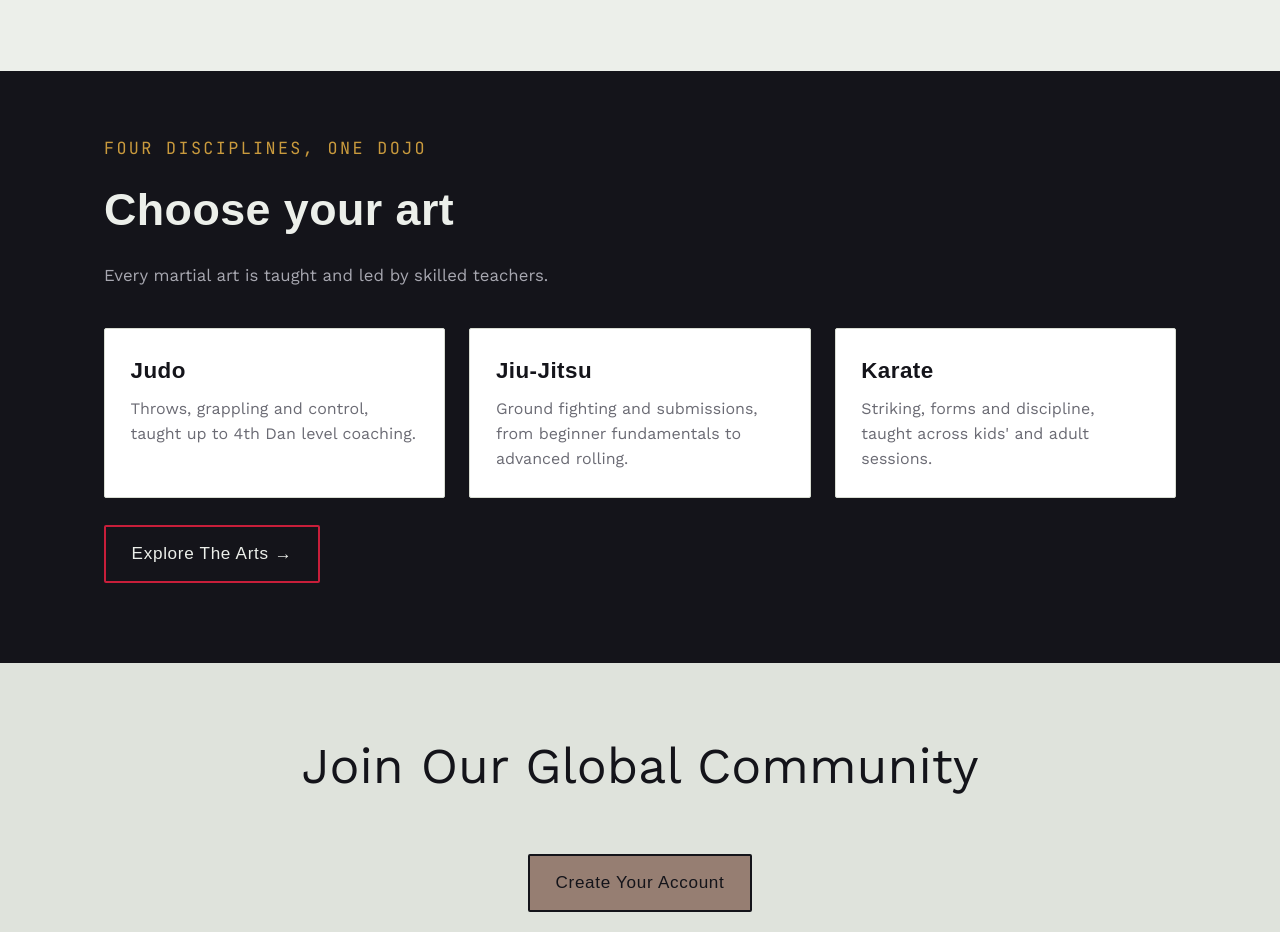
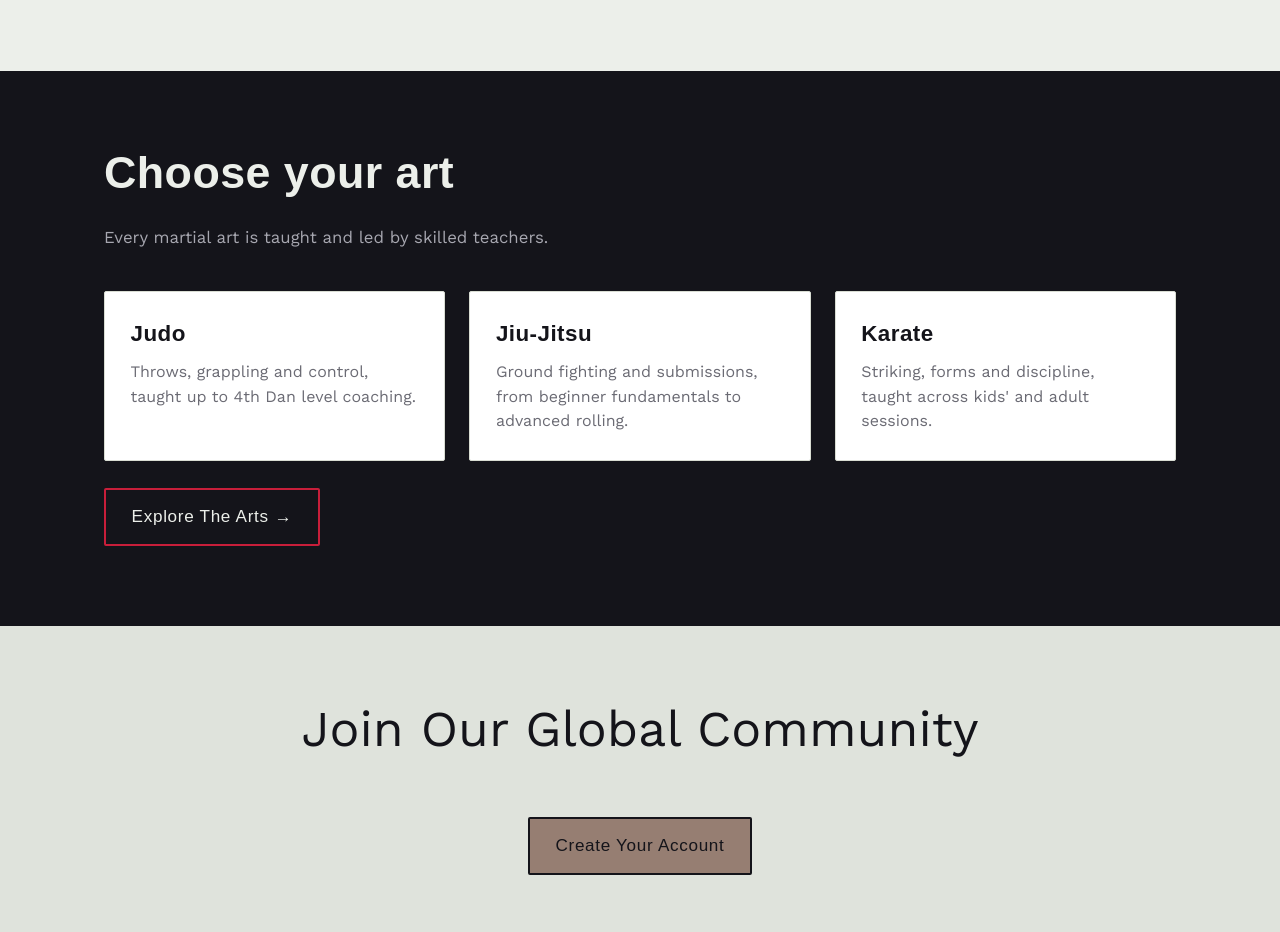
Before and after one commit to fatimaab-svg/website-testing, a plain HTML site: page index.html in a window 1280 px wide. Shown: the part 1080-2012 px from the top of the page. Drawn offline with nearby package versions, Linux system fonts and the light colour scheme.

Commit message:
Update index.html

```diff
--- a/index.html
+++ b/index.html
@@ -65,7 +65,6 @@
   <section class="section-dark" aria-labelledby="arts-title">
     <div class="container">
       <div class="section-head">
-        <p class="eyebrow">Four disciplines, one dojo</p>
         <h2 class="section-title" id="arts-title">Choose your art</h2>
         <p>Every martial art is taught and led by skilled teachers.</p>
       </div>
```
